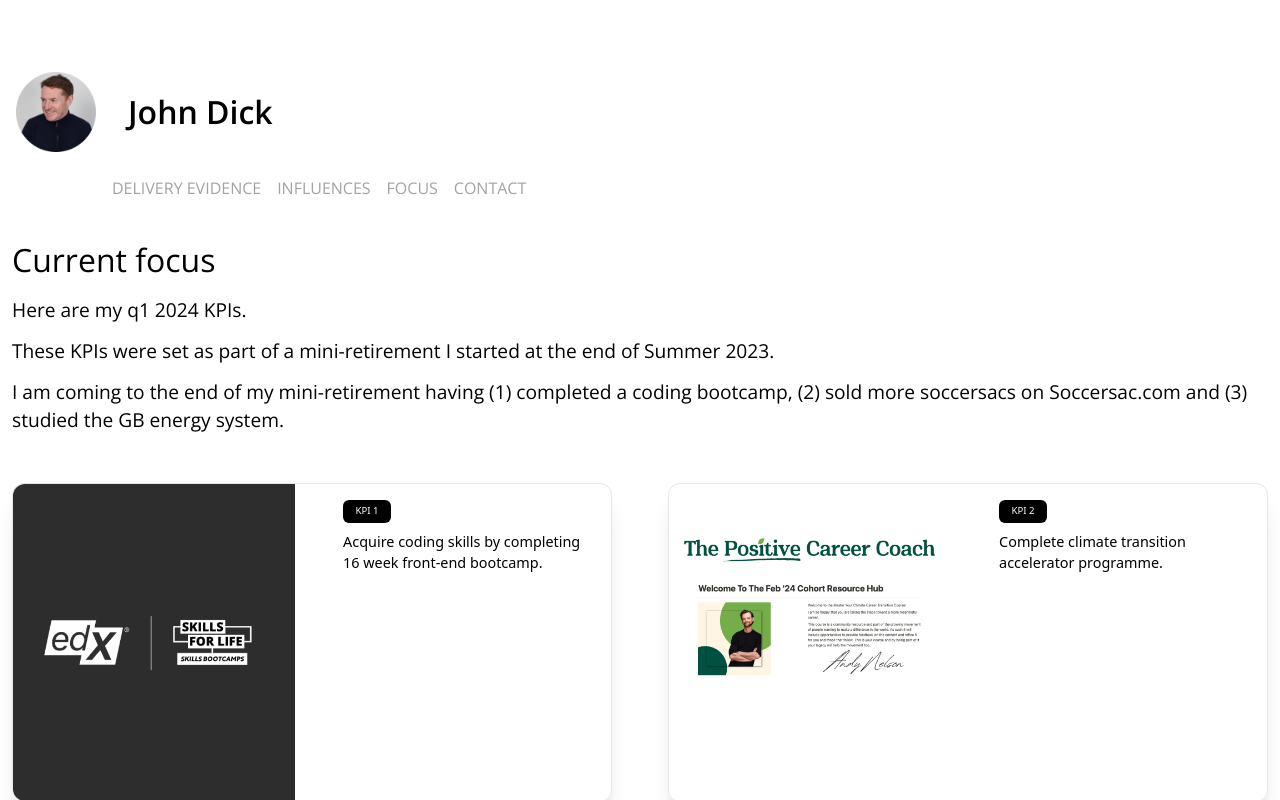
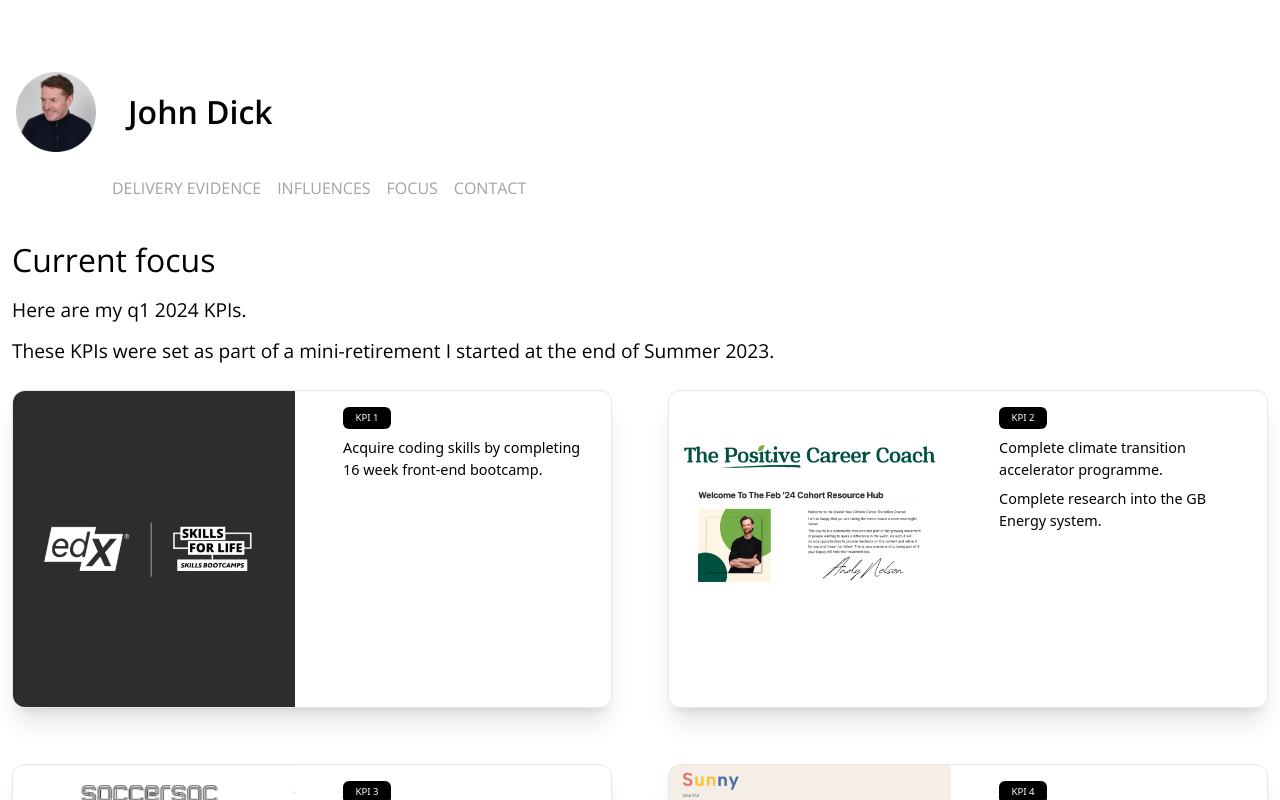
Before and after one commit to johndck/johndickmev2, a React (Vite) app: page /focus in a window 1280 px wide. Shown: the top 800 px of the page. Built offline with nearby package versions, Linux system fonts and the light colour scheme.

Commit message:
added style changes

```diff
--- a/src/components/homemission.jsx
+++ b/src/components/homemission.jsx
@@ -5,8 +5,8 @@ function Homemission() {
         <h2 className="text-h3 font-opensans">This is me 👋</h2>
         <p className="text-p font-opensans mt-3">
           For the next decade, my work will on removing blockers to the
-          all-electric economy. I want sustainable economic growth (powered by
-          clean, renewable energy).
+          all-electric sustainable economy. I want sustainable economic growth
+          powered by clean, renewable energy.
         </p>
         <p className="text-h3 font-opensans mt-3">Areas of focus:</p>
 
@@ -16,8 +16,8 @@ function Homemission() {
             powered by clean renewable energy
           </li>
           <li className="list-disc font-opensans">
-            <span className="font-bold font-opensans">Area 2:</span> tackle the
-            barriers to economic growth with sustainable solutions
+            <span className="font-bold font-opensans">Area 2:</span> barriers to
+            economic growth with sustainable solutions
           </li>
           <li className="list-disc font-opensans">
             <span className="font-bold font-opensans">Area 3:</span> technology
--- a/src/pages/focus.jsx
+++ b/src/pages/focus.jsx
@@ -36,11 +36,6 @@ function Focus() {
                 These KPIs were set as part of a mini-retirement I started at
                 the end of Summer 2023.
               </p>
-              <p className="text-p font-opensans mt-3 mb-12">
-                I am coming to the end of my mini-retirement having (1)
-                completed a coding bootcamp, (2) sold more soccersacs on
-                Soccersac.com and (3) studied the GB energy system.
-              </p>
 
               <div className="mt-6 rounded-xl">
                 <div className="grid grid-cols-1 sm:grid-cols-2 gap-14 mb-20">
@@ -77,6 +72,9 @@ function Focus() {
                       </div>
                       <p className="text-footerP">
                         Complete climate transition accelerator programme.
+                      </p>
+                      <p className="text-footerP mt-2">
+                        Complete research into the GB Energy system.
                       </p>
                     </div>
                   </div>
```
